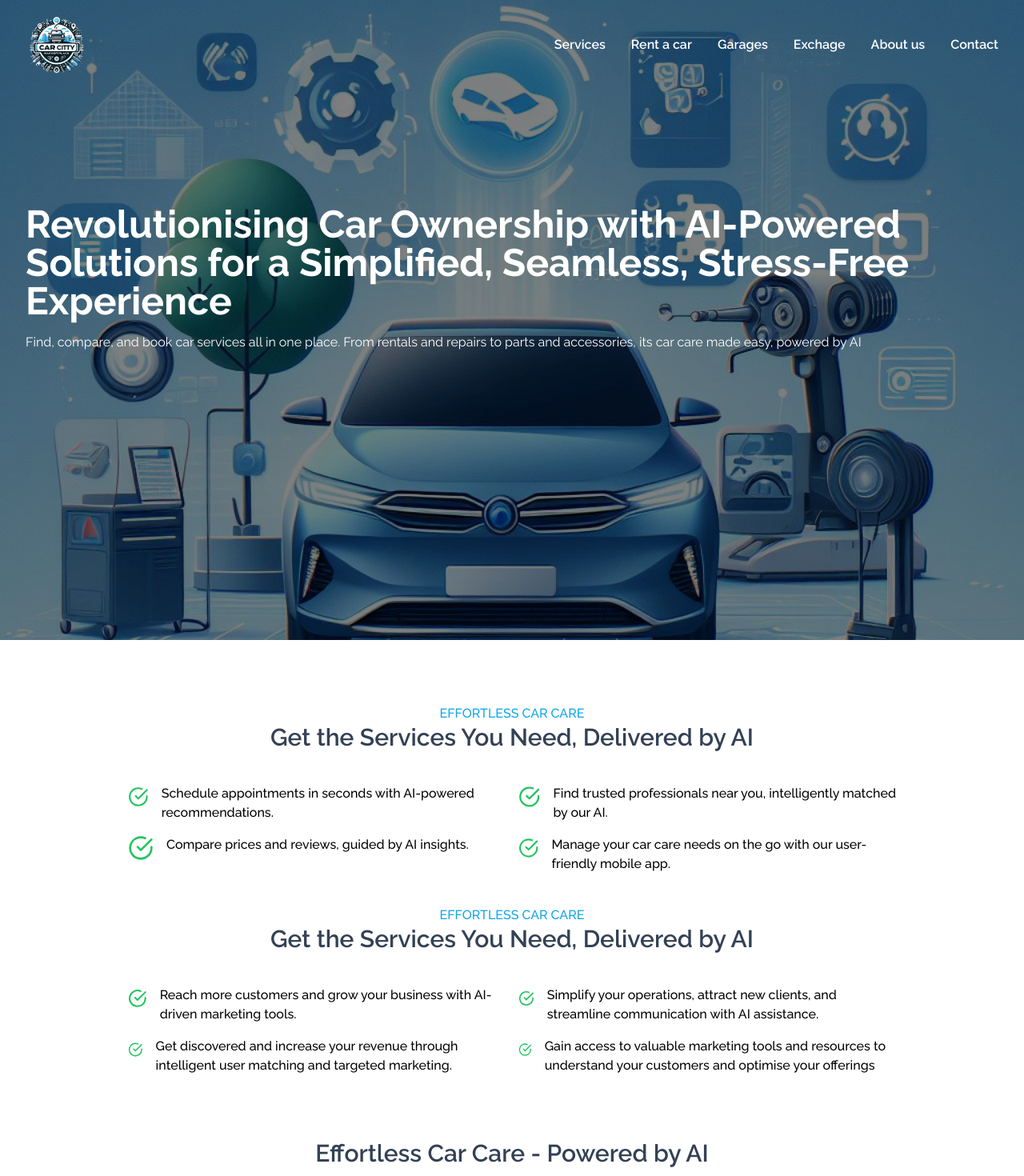
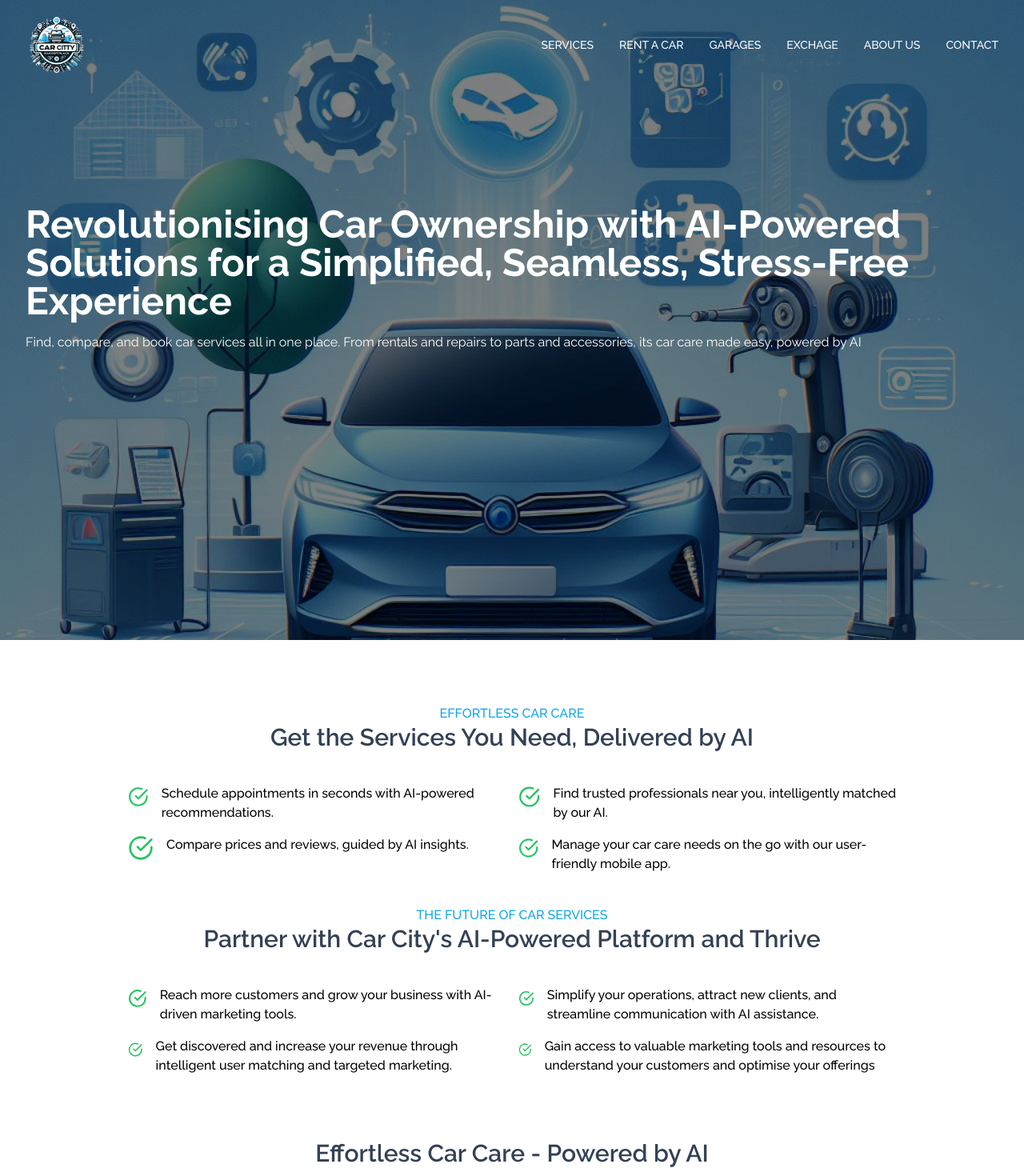
Before and after one commit to rabius-sunny/car-city, a Next.js app: page / in a window 1280 px wide. Shown: the top 1470 px of the page at 80% size. Built offline with nearby package versions, Linux system fonts and the light colour scheme.

Commit message:
fix: typo and spacing

```diff
--- a/components/home/features.tsx
+++ b/components/home/features.tsx
@@ -22,8 +22,8 @@ export default function Features() {
       </Container>
       <SectionHeader
         className='mt-10'
-        title='effortless car care'
-        header='Get the Services You Need, Delivered by AI'
+        title='The Future of Car Services'
+        header="Partner with Car City's AI-Powered Platform and Thrive"
       />
       <Container size='md' className='grid grid-cols-1 gap-4 md:grid-cols-2'>
         {featuresData.business.map((item, idx) => (
--- a/components/shared/Navbar.tsx
+++ b/components/shared/Navbar.tsx
@@ -9,13 +9,13 @@ export default function Navbar() {
       <Link href='/'>
         <Image src='/logo.png' alt='car city logo' width={80} height={80} />
       </Link>
-      <div className='flex items-center gap-4 lg:gap-8'>
-        <p className='font-semibold'>Services</p>
-        <p className='font-semibold'>Rent a car</p>
-        <p className='font-semibold'>Garages</p>
-        <p className='font-semibold'>Exchage</p>
-        <p className='font-semibold'>About us</p>
-        <p className='font-semibold'>Contact</p>
+      <div className='flex items-center gap-4 text-xs font-medium uppercase sm:text-sm lg:gap-8'>
+        <p>Services</p>
+        <p>Rent a car</p>
+        <p>Garages</p>
+        <p>Exchage</p>
+        <p>About us</p>
+        <p>Contact</p>
       </div>
     </Container>
   )
```
